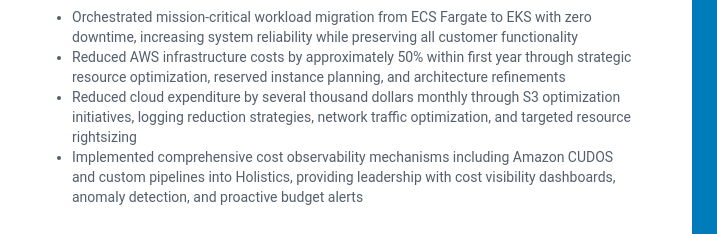
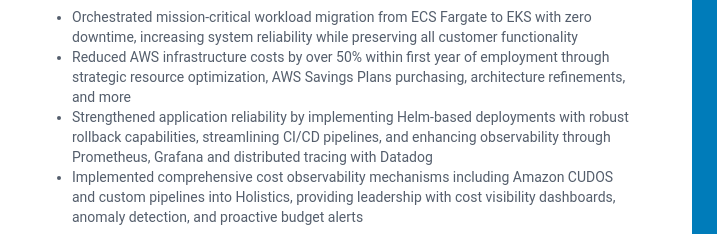
Before and after one commit to moebaca/hopkins-resume, a website: page site-contents/index.html in a window 1280 px wide. Shown: the part 531-765 px from the top of the page, 168-885 px from the left. Drawn offline with Linux system fonts and the light colour scheme.

Commit message:
Slight resume tweaking

```diff
--- a/site-contents/index.html
+++ b/site-contents/index.html
@@ -196,14 +196,14 @@
                   functionality
                 </li>
                 <li>
-                  Reduced AWS infrastructure costs by approximately 50% within first year through
-                  strategic resource optimization, reserved instance planning, and architecture
-                  refinements
+                  Reduced AWS infrastructure costs by over 50% within first year of employment
+                  through strategic resource optimization, AWS Savings Plans purchasing,
+                  architecture refinements, and more
                 </li>
                 <li>
-                  Reduced cloud expenditure by several thousand dollars monthly through S3
-                  optimization initiatives, logging reduction strategies, network traffic
-                  optimization, and targeted resource rightsizing
+                  Strengthened application reliability by implementing Helm-based deployments with
+                  robust rollback capabilities, streamlining CI/CD pipelines, and enhancing
+                  observability through Prometheus, Grafana and distributed tracing with Datadog
                 </li>
                 <li>
                   Implemented comprehensive cost observability mechanisms including Amazon CUDOS and
@@ -265,7 +265,7 @@
                 </li>
                 <li>
                   Designed and implemented CI/CD pipelines with Atlassian Bamboo, increasing
-                  deployment frequency by while reducing errors
+                  deployment frequency while reducing errors
                 </li>
                 <li>
                   Administered self-hosted Atlassian ecosystem (Jira, Confluence, Bamboo, Bitbucket,
```
